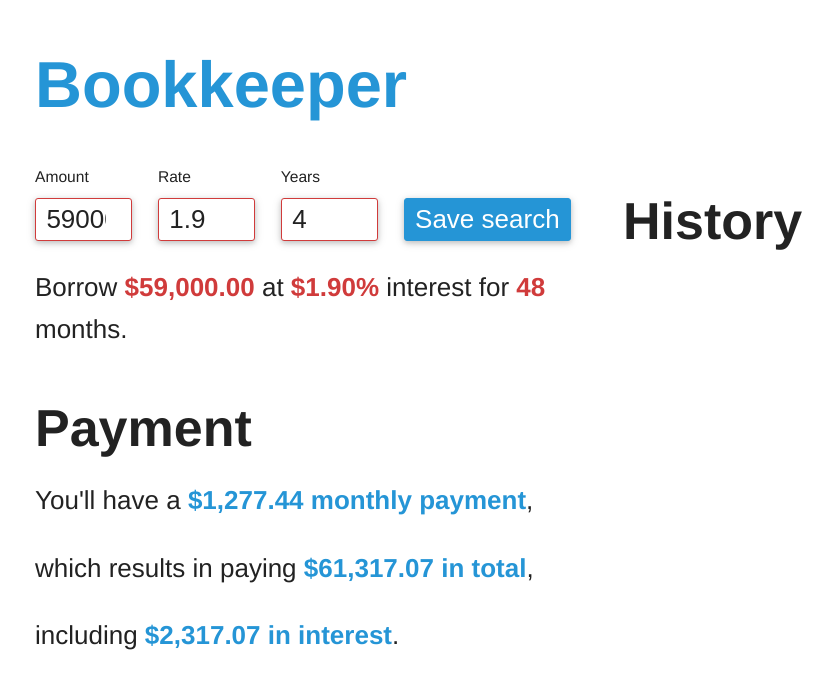
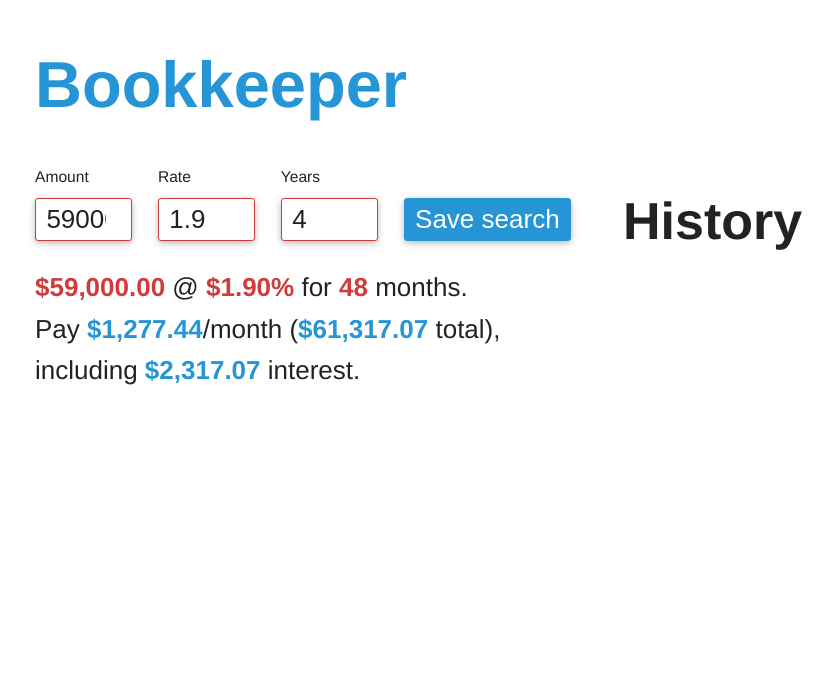
Before and after one commit to tygern/bookkeeper, a Svelte app: page / in a window 1280 px wide. Shown: the top 688 px of the page, without its empty margins (17-850 px from the left). Built offline with nearby package versions, Linux system fonts and the light colour scheme.

Commit message:
Display loan calculations the same way everywhere

```diff
--- a/src/App.svelte
+++ b/src/App.svelte
@@ -1,28 +1,21 @@
 <script lang="ts">
     import LoanInput from "./loan/LoanInput.svelte"
-    import LoanInfo from "./loan/LoanInfo.svelte"
     import {Loan} from "./loan/loan"
-    import PaymentInfo from "./payment/PaymentInfo.svelte"
-    import type {Payment} from "./payment/payment";
     import CalculationList from "./calculations/CalculationList.svelte"
-    import {Calculation} from "./calculations/calculation"
+    import {calculate, Calculation} from "./calculations/calculation"
     import Alerts from "./alerts/Alerts.svelte"
     import {AlertStore} from "./alerts/alertStore"
     import {calculations} from "./calculations/localStorageCalculationStore";
+    import CalculationInfo from "./calculations/CalculationInfo.svelte";
 
-    let payment : Payment
+    let calculation: Calculation
     let loan = new Loan(59_000, 1.9, 48)
     let alerts = new AlertStore()
 
+    $: calculation = calculate(loan)
+
     function save() {
-        calculations.add(new Calculation(
-            loan.amount,
-            loan.rate,
-            loan.period,
-            payment.monthlyPayment,
-            payment.totalPayment,
-            payment.totalInterest,
-        ))
+        calculations.add(calculation)
 
         alerts.add("Saved")
     }
@@ -35,8 +28,7 @@
 <main>
     <section>
         <LoanInput bind:loan on:save={save}/>
-        <LoanInfo loan={loan}/>
-        <PaymentInfo loan={loan} bind:payment/>
+        <CalculationInfo bind:calculation/>
     </section>
 
     <section>
--- /dev/null
+++ b/src/calculations/CalculationInfo.svelte
@@ -0,0 +1,26 @@
+<script lang="ts">
+    import {formatCurrency} from "../currency/currency"
+    import type {Calculation} from "./calculation";
+
+    export let calculation: Calculation
+</script>
+
+<p>
+    <strong>{formatCurrency(calculation.amount)}</strong>
+    @ <strong>{formatCurrency(calculation.rate)}%</strong>
+    for <strong>{calculation.period}</strong> months.
+    <br>
+    Pay <strong class="highlight">{formatCurrency(calculation.monthlyPayment)}</strong>/month
+    (<strong class="highlight">{formatCurrency(calculation.totalPayment)}</strong> total),
+    including <strong class="highlight">{formatCurrency(calculation.totalInterest)}</strong> interest.
+</p>
+
+<style>
+    strong {
+        color: var(--warning-color);
+    }
+
+    strong.highlight {
+        color: var(--highlight-color);
+    }
+</style>
--- a/src/calculations/CalculationList.svelte
+++ b/src/calculations/CalculationList.svelte
@@ -1,12 +1,11 @@
 <script lang="ts">
-    import {formatCurrency} from "../currency/currency"
-    import {calculations} from ".//localStorageCalculationStore";
+    import {calculations} from "./localStorageCalculationStore";
+    import CalculationInfo from "./CalculationInfo.svelte";
 
     function clear() {
         calculations.clear()
     }
 </script>
-
 
 <h2>
     History
@@ -19,15 +18,7 @@
 <ul>
     {#each $calculations as calculation}
         <li>
-            <p>
-                <strong>{formatCurrency(calculation.amount)}</strong>
-                @ <strong>{formatCurrency(calculation.rate)}%</strong>
-                for <strong>{calculation.period}</strong> months.
-                <br>
-                Pay <strong class="highlight">{formatCurrency(calculation.monthlyPayment)}</strong>/month
-                (<strong class="highlight">{formatCurrency(calculation.totalPayment)}</strong> total),
-                including <strong class="highlight">{formatCurrency(calculation.totalInterest)}</strong> interest.
-            </p>
+            <CalculationInfo calculation={calculation}/>
         </li>
     {/each}
 </ul>
@@ -44,12 +35,4 @@
         background-color: var(--warning-color);
         margin: 0;
     }
-
-    strong {
-        color: var(--warning-color);
-    }
-
-    strong.highlight {
-        color: var(--highlight-color);
-    }
 </style>
--- a/src/calculations/calculation.ts
+++ b/src/calculations/calculation.ts
@@ -1,3 +1,21 @@
+import type {Loan} from "../loan/loan";
+
+export function calculate(loan: Loan): Calculation {
+    const monthlyRate = loan.rate / 100 / 12
+    const monthlyPayment = (monthlyRate * loan.amount) / (1 - Math.pow(1 + monthlyRate, -loan.period))
+    const totalPayment = monthlyPayment * loan.period
+    const totalInterest = totalPayment - loan.amount
+
+    return new Calculation(
+        loan.amount,
+        loan.rate,
+        loan.period,
+        monthlyPayment,
+        totalPayment,
+        totalInterest
+    )
+}
+
 export class Calculation {
     constructor(
         readonly amount: number,
--- a/src/loan/LoanInfo.svelte
+++ /dev/null
@@ -1,18 +0,0 @@
-<script lang="ts">
-    import {formatCurrency} from "../currency/currency"
-    import type {Loan} from "./loan"
-
-    export let loan: Loan
-</script>
-
-<p>
-    Borrow <strong>{formatCurrency(loan.amount)}</strong>
-    at <strong>{formatCurrency(loan.rate)}%</strong> interest
-    for <strong>{loan.period}</strong> months.
-</p>
-
-<style>
-    strong {
-        color: var(--warning-color);
-    }
-</style>
--- a/src/payment/PaymentInfo.svelte
+++ /dev/null
@@ -1,28 +0,0 @@
-<script lang="ts">
-    import {formatCurrency} from "../currency/currency"
-    import {buildPayment, Payment} from "./payment"
-    import type {Loan} from "../loan/loan"
-
-    export let loan: Loan
-    export let payment: Payment
-
-    $: payment = buildPayment(loan)
-</script>
-
-<h2>Payment</h2>
-
-<p>
-    You'll have a <strong>{formatCurrency(payment.monthlyPayment)} monthly payment</strong>,
-</p>
-<p>
-    which results in paying <strong>{formatCurrency(payment.totalPayment)} in total</strong>,
-</p>
-<p>
-    including <strong>{formatCurrency(payment.totalInterest)} in interest</strong>.
-</p>
-
-<style>
-    strong {
-        color: var(--highlight-color)
-    }
-</style>
--- a/src/payment/payment.ts
+++ /dev/null
@@ -1,23 +0,0 @@
-import type {Loan} from "../loan/loan"
-
-export function buildPayment(loan: Loan): Payment {
-    const monthlyRate = loan.rate / 100 / 12
-    const monthlyPayment = (monthlyRate * loan.amount) / (1 - Math.pow(1 + monthlyRate, -loan.period))
-    const totalPayment = monthlyPayment * loan.period
-    const totalInterest = totalPayment - loan.amount
-
-    return new Payment(
-        monthlyPayment,
-        totalPayment,
-        totalInterest
-    )
-}
-
-export class Payment {
-    constructor(
-        readonly monthlyPayment: number,
-        readonly totalPayment: number,
-        readonly totalInterest: number
-    ) {
-    }
-}
```
Also changed, not shown: 2 other files (tests, documents, lock files or other folders).
